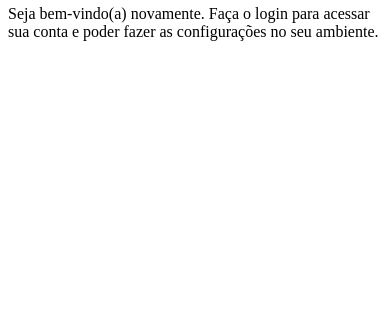
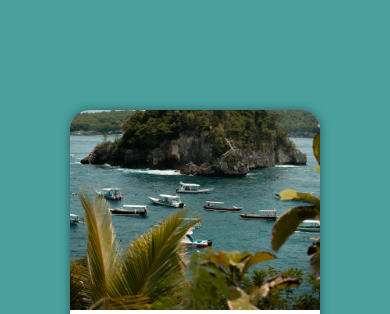
Before and after one commit to MattiaPoletto-dev/projeto-login, a plain HTML site: page index.html in a window 390 px wide. Shown: the part 62-376 px from the top of the page. Drawn offline with Linux system fonts and the light colour scheme.

Commit message:
Mobile First feito

```diff
--- a/estilos/style.css
+++ b/estilos/style.css
@@ -5,3 +5,48 @@
     Verde: #49a09d
     Lilás: #5f2c82
 */
+
+* {
+    font-family: system-ui, -apple-system, BlinkMacSystemFont, 'Segoe UI', Roboto, Oxygen, Ubuntu, Cantarell, 'Open Sans', 'Helvetica Neue', sans-serif;
+    padding: 0px;
+    margin: 0px;
+    box-sizing: border-box;
+}
+
+html, body {
+    background-color: #49a09d;
+    width: 100vw;
+    height: 100vh;
+}
+
+main {
+    position: relative;
+    width: 100vw;
+    height: 100vh;
+}
+
+section#login {
+    position: absolute;
+    top: 50%;
+    left: 50%;
+    transform: translate(-50%, -50%);
+    overflow: hidden;
+
+    background-color: white;
+    width: 250px;
+    height: 500px;
+    border-radius: 20px;
+    box-shadow: 0px 0px 10px rgba(0, 0, 0, 0.450);
+}
+
+section#login > div#imagem {
+    display: block;
+    background: #5f2c82 url('../imagens/pexels-maxravier-2253816\ \(1\).jpg') no-repeat center bottom;
+    background-size: cover;
+    height: 200px;
+}
+
+section#login > div#formulario {
+    display: block;
+    padding: 10px;
+}
```
Also changed, not shown: index.html (+1 -1 lines).
